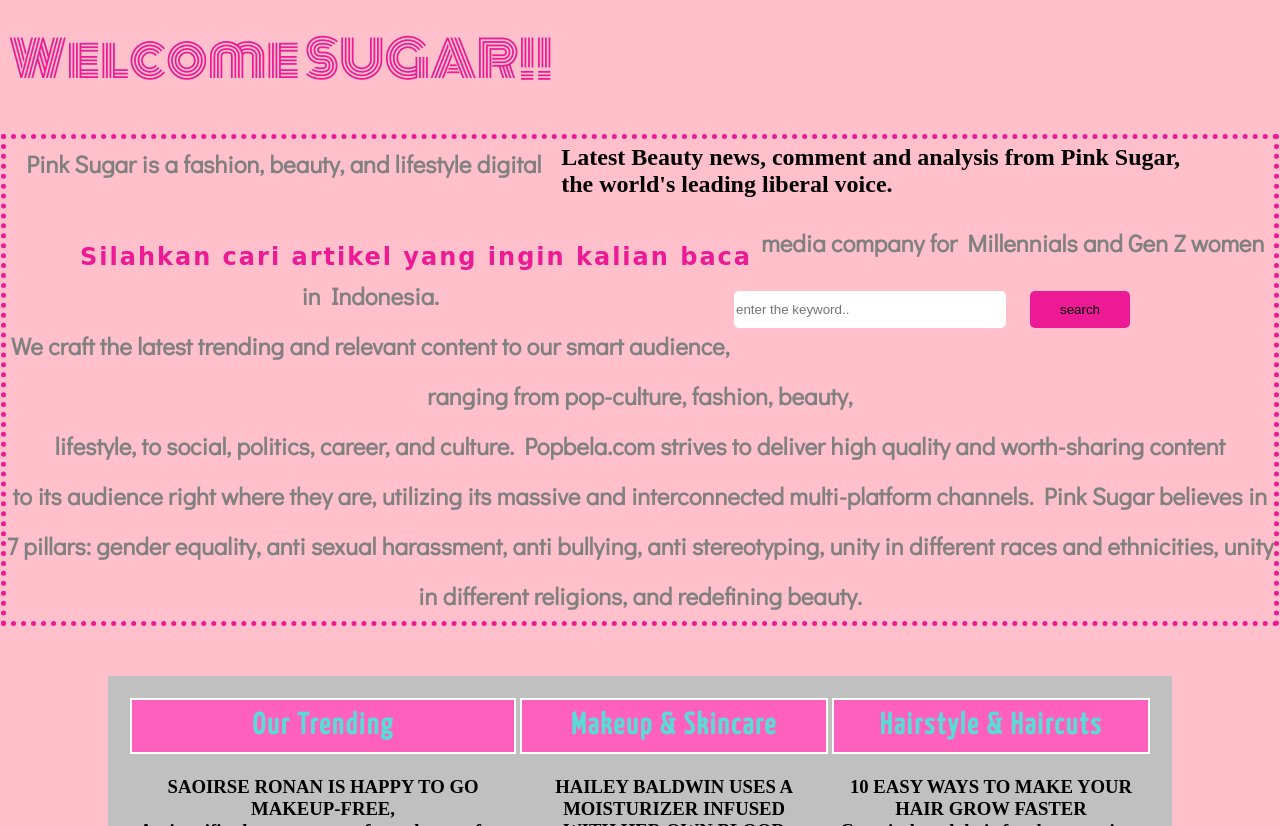
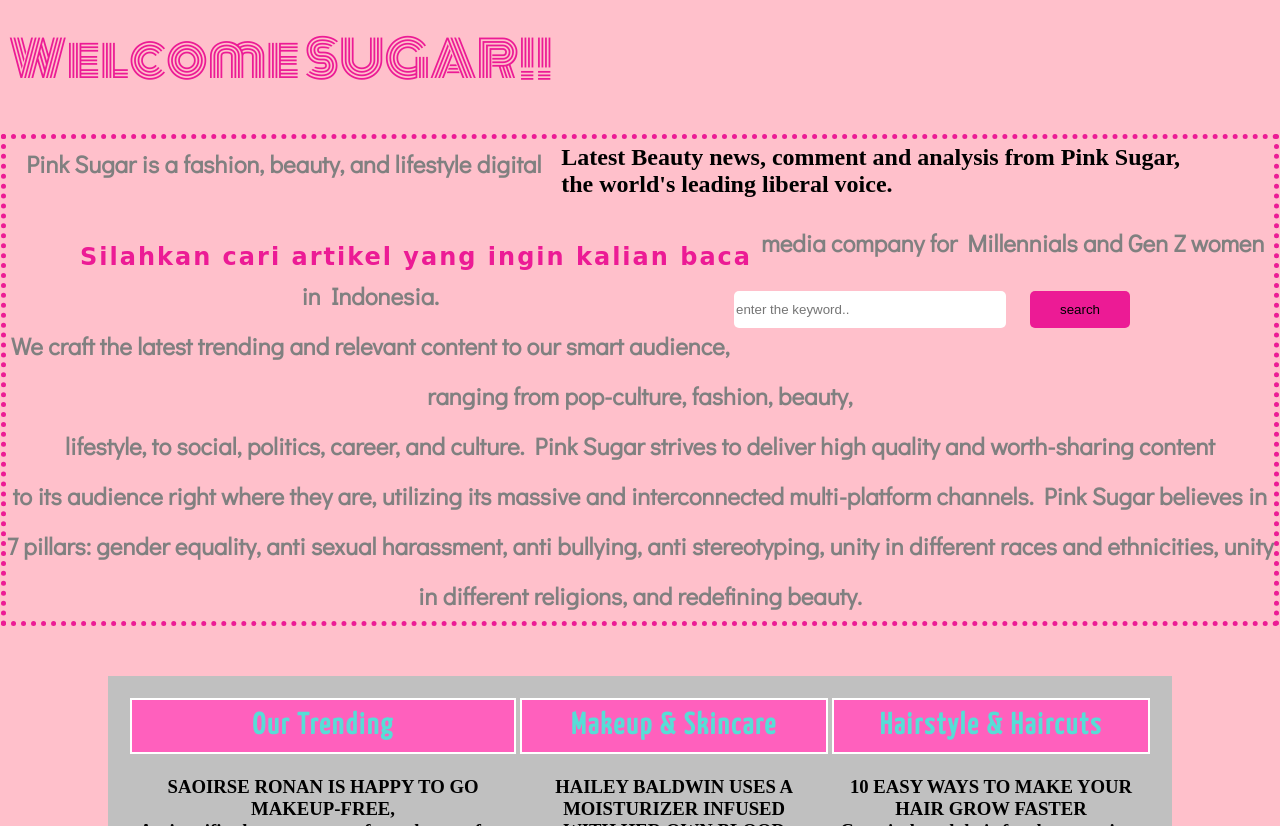
Before and after one commit to zianabilah/zianabilah.github.io, a plain HTML site: page index.html in a window 1280 px wide. Shown: the part 580-1406 px from the top of the page. Drawn offline with Linux system fonts and the light colour scheme; a web font is replaced by a local one.

Commit message:
fixing typo

```diff
--- a/index.html
+++ b/index.html
@@ -49,7 +49,7 @@
         <br>
         <h2>Pink Sugar is a fashion, beauty, and lifestyle digital media company for Millennials and Gen Z women in Indonesia.<br>
             We craft the latest trending and relevant content to our smart audience, ranging from pop-culture, fashion, beauty,<br>
-            lifestyle, to social, politics, career, and culture. Popbela.com strives to deliver high quality and worth-sharing content<br>
+            lifestyle, to social, politics, career, and culture. Pink Sugar strives to deliver high quality and worth-sharing content<br>
              to its audience right where they are, utilizing its massive and interconnected multi-platform channels.
             Pink Sugar believes in 7 pillars: gender equality, anti sexual harassment, anti bullying, anti stereotyping, unity in different races and ethnicities, unity in different religions, and redefining beauty.</h2>
     </section>
```
